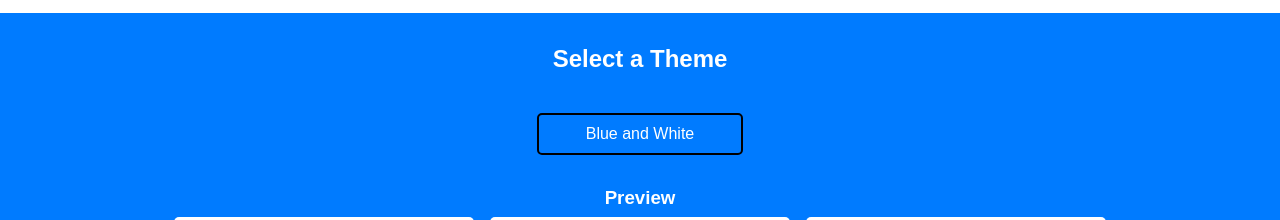
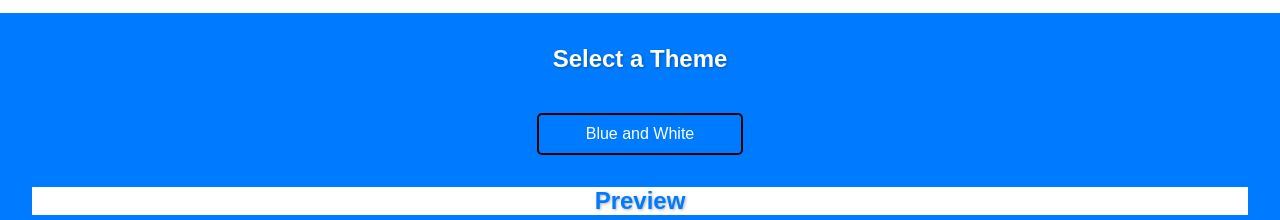
Before and after one commit to Argus-66/WebsiteColorThemes-2.0, a plain HTML site: page index.html in a window 1280 px wide. Both pictures are taken after a click on the button "Button 1". Shown: the part 47-267 px from the top of the page. Drawn offline with Linux system fonts and the light colour scheme.

Commit message:
creation

```diff
--- a/index.html
+++ b/index.html
@@ -34,7 +34,7 @@
         </div>
         <div class="preview">
             <!-- Can add more Components here -->
-            <h3>Preview</h3>
+            <h2>Preview</h2>
             <div class="cards-container">
                 <div class="card">Card 1</div>
                 <div class="card">Card 2</div>
--- a/scripts.js
+++ b/scripts.js
@@ -9,26 +9,57 @@ document.addEventListener('DOMContentLoaded', () => {
         document.documentElement.style.setProperty('--secondary-color', secondary);
         document.body.style.backgroundColor = primary;
         document.body.style.color = secondary;
-        const elements = document.querySelectorAll('.navbar, .navbar-left h1, .navbar-right a, .card, .preview-btn');
+
+        const elements = document.querySelectorAll('.navbar, .navbar-left h1, .navbar-right a, .card, .preview-btn, h2');
         elements.forEach(el => {
             el.style.backgroundColor = secondary;
             el.style.color = primary;
         });
-        setupHoverEffects();
+
+        // Special handling for the "Select a Theme" text
+        const selectThemeText = document.querySelector('h2');
+        if (selectThemeText) {
+            selectThemeText.style.backgroundColor = 'transparent';
+            selectThemeText.style.color = secondary;
+        }
+
+        setupHoverEffects(primary, secondary);
     }
 
-    function setupHoverEffects() {
+    function setupHoverEffects(primary, secondary) {
         const hoverElements = document.querySelectorAll('.preview-btn, .card');
         hoverElements.forEach(el => {
             el.addEventListener('mouseover', () => {
-                el.style.backgroundColor = 'var(--primary-color)';
-                el.style.color = 'var(--secondary-color)';
+                el.style.backgroundColor = lightenDarkenColor(secondary, -20);  // Slightly darker
+                el.style.color = primary;
+                el.style.boxShadow = `0 0 10px ${lightenDarkenColor(primary, -20)}`;
             });
             el.addEventListener('mouseout', () => {
-                el.style.backgroundColor = 'var(--secondary-color)';
-                el.style.color = 'var(--primary-color)';
+                el.style.backgroundColor = secondary;
+                el.style.color = primary;
+                el.style.boxShadow = 'none';
             });
         });
+    }
+
+    // Helper function to lighten or darken a color
+    function lightenDarkenColor(col, amt) {
+        let usePound = false;
+        if (col[0] == "#") {
+            col = col.slice(1);
+            usePound = true;
+        }
+        let num = parseInt(col,16);
+        let r = (num >> 16) + amt;
+        if (r > 255) r = 255;
+        else if  (r < 0) r = 0;
+        let b = ((num >> 8) & 0x00FF) + amt;
+        if (b > 255) b = 255;
+        else if  (b < 0) b = 0;
+        let g = (num & 0x0000FF) + amt;
+        if (g > 255) g = 255;
+        else if (g < 0) g = 0;
+        return (usePound?"#":"") + (g | (b << 8) | (r << 16)).toString(16);
     }
 
     function saveTheme(theme) {
--- a/styles.css
+++ b/styles.css
@@ -96,6 +96,10 @@ h2 {
 /* Components */
 .preview {
     margin-top: 2rem;
+}
+
+h2 {
+    text-shadow: 1px 1px 3px rgba(0,0,0,0.3);
 }
 
 /* Cards */
```
